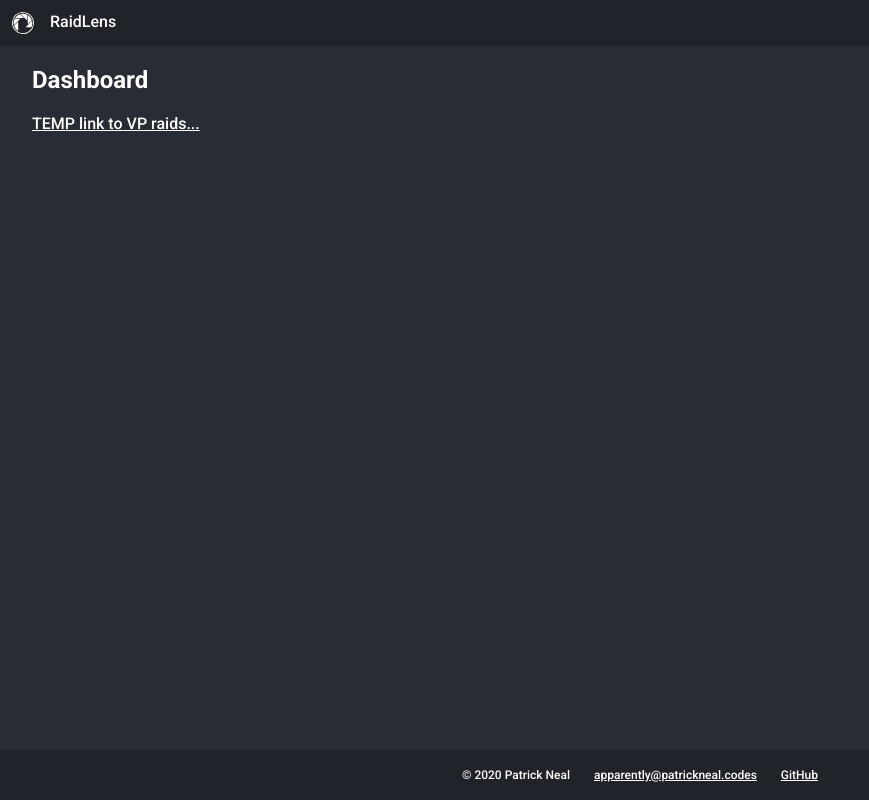
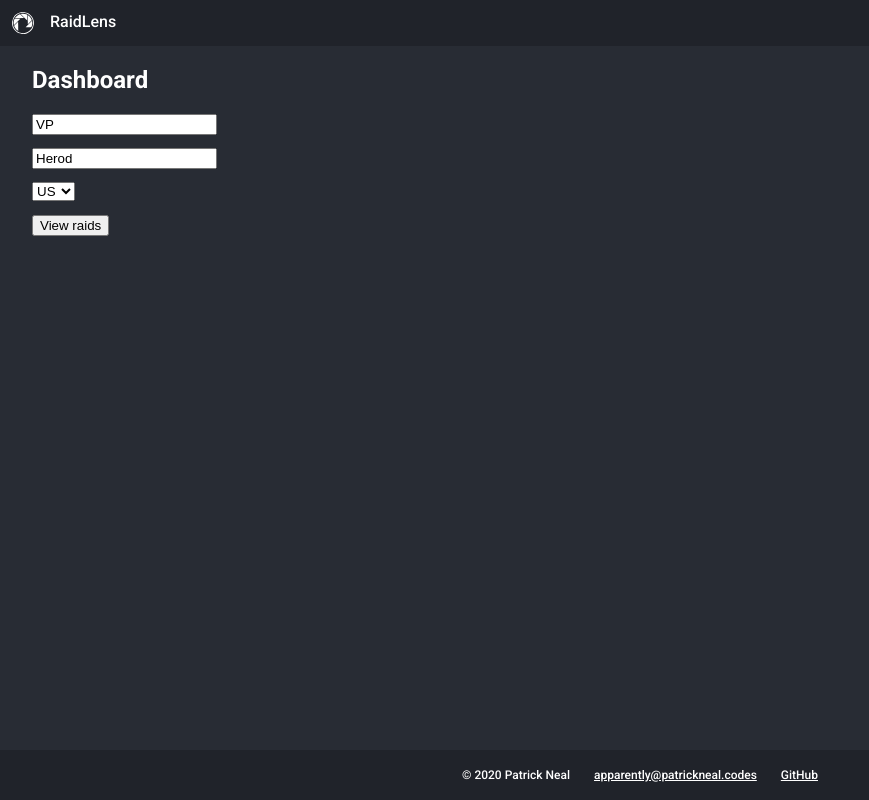
Before and after one commit to patnealcodes/raidlens, a Next.js app: page / in a window 1280 px wide. Shown: the whole page, without its empty margins (0-869 px from the left). Built offline with nearby package versions, Linux system fonts and the light colour scheme.

Commit message:
Added inputs to select guild/server/region

```diff
--- a/pages/index.js
+++ b/pages/index.js
@@ -1,19 +1,46 @@
+import { useState } from 'react';
 import Link from 'next/link';
 import PageWrapper from '../layouts/PageWrapper';
 
 export default function DashboardPage () {
+  const [guild, setGuild] = useState('VP');
+  const [server, setServer] = useState('Herod');
+  const [region, setRegion] = useState('US');
 
   return (
     <PageWrapper>
       <section className="dashboard">
         <h1>Dashboard</h1>
 
-        {/* TEMP */}
-        <Link href="/raids?version=classic&guild=vp&server=herod&region=us">
-          <a>TEMP link to VP raids...</a>
-        </Link>
-        {/* TEMP */}
+        <div className="query-fields">
+          <input value={guild} onChange={e => setGuild(e.target.value)} placeholder="Guild" />
+          <input value={server} onChange={e => setServer(e.target.value)} placeholder="Server" />
+          <select value={region} onChange={e => setRegion(e.target.value)}>
+            <option value="US">US</option>
+            <option value="EU">EU</option>
+            <option value="KR">KR</option>
+            <option value="TW">TW</option>
+            <option value="CN">CN</option>
+          </select>
+
+          <Link href={`/raids?version=classic&guild=${guild}&server=${server}&region=${region}`}>
+            <button disabled={!guild || !server || !region}>View raids</button>
+          </Link>
+        </div>
       </section>
+
+      <style jsx>{`
+        .query-fields {
+          align-items: flex-start;
+          display: flex;
+          flex-direction: column;
+        }
+
+        .query-fields input,
+        .query-fields select {
+          margin: 0 0 1em;
+        }
+      `}</style>
     </PageWrapper>
   )
 }
```
Also changed, not shown: pages/raids.js (+11 -8 lines).
